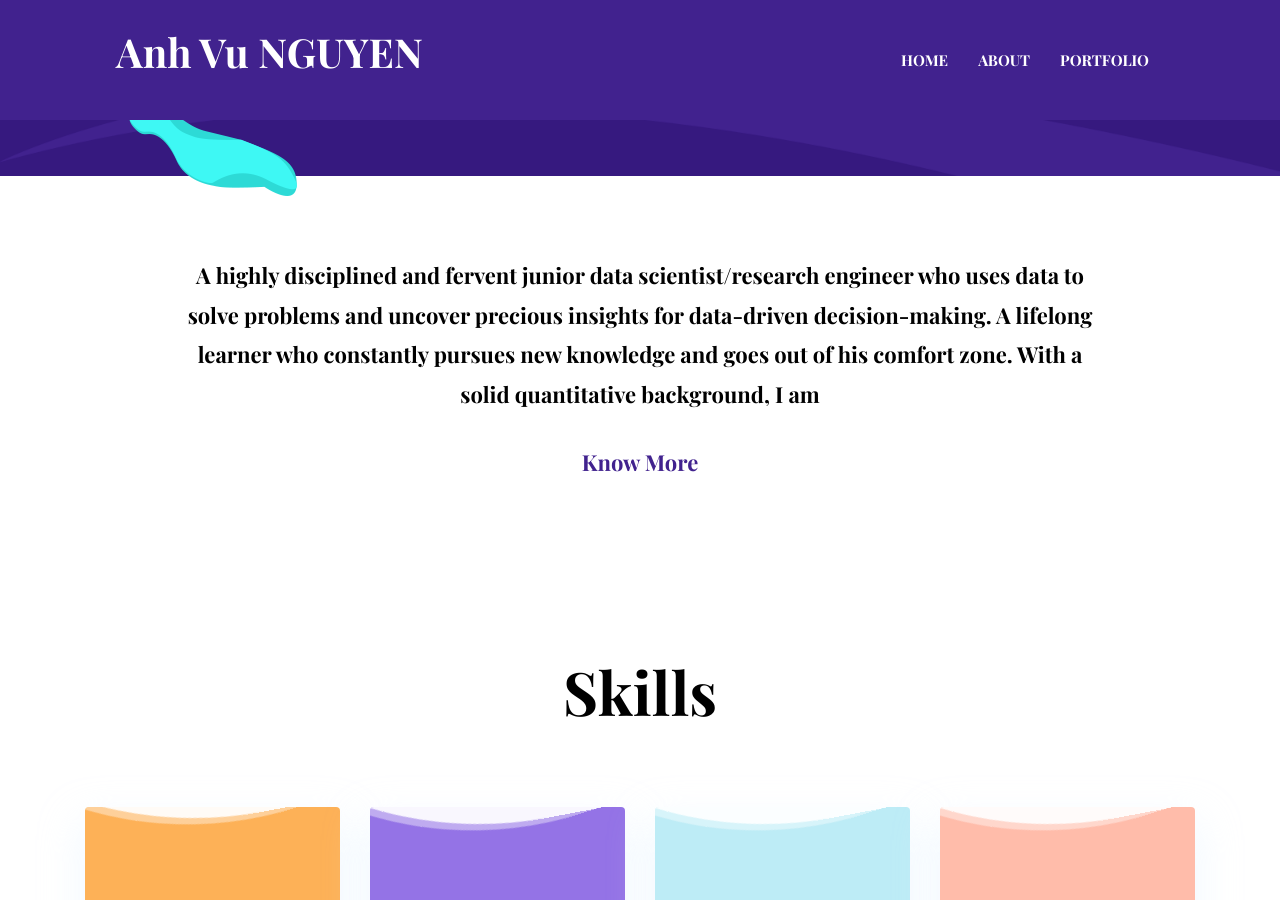
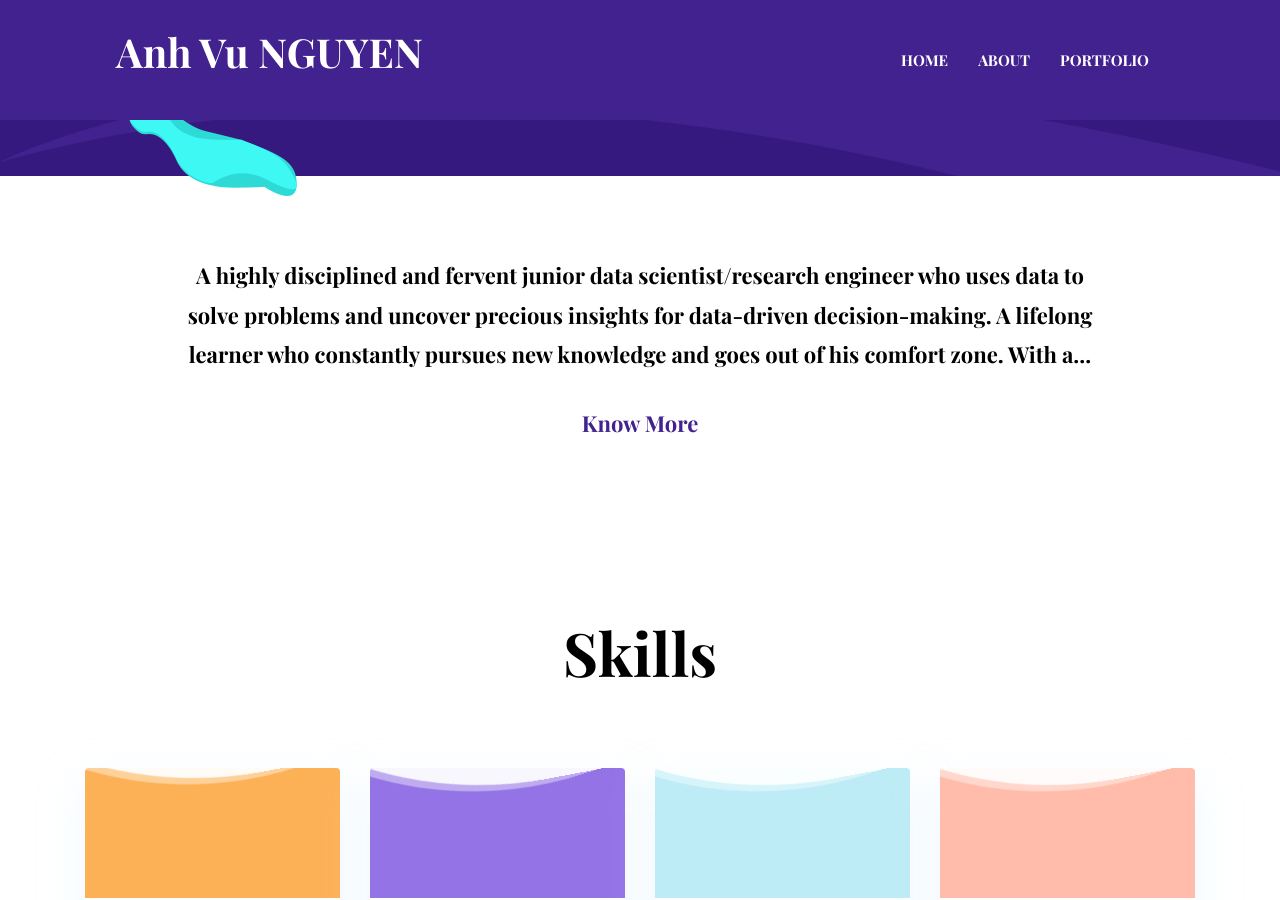
Before and after one commit to anh-vunguyen/anh-vunguyen.github.io, a Jekyll site: the page built from index.html, in a window 1280 px wide and 900 px high, scrolled down 834 px. Built offline with Jekyll 4.4.1, drawn with Linux system fonts in a browser that asks for light colours.

Commit message:
corrected

```diff
--- a/_data/settings.yml
+++ b/_data/settings.yml
@@ -49,7 +49,7 @@ social:
 
 # About Section
 blurb:
-  A highly disciplined and fervent junior data scientist/research engineer who uses data to solve problems and uncover precious insights for data-driven decision-making. A lifelong learner who constantly pursues new knowledge and goes out of his comfort zone. With a solid quantitative background, I am
+  A highly disciplined and fervent junior data scientist/research engineer who uses data to solve problems and uncover precious insights for data-driven decision-making. A lifelong learner who constantly pursues new knowledge and goes out of his comfort zone. With a...
 
 blurb-btn-link: '/about'
 blurb-btn-name: know more
```
